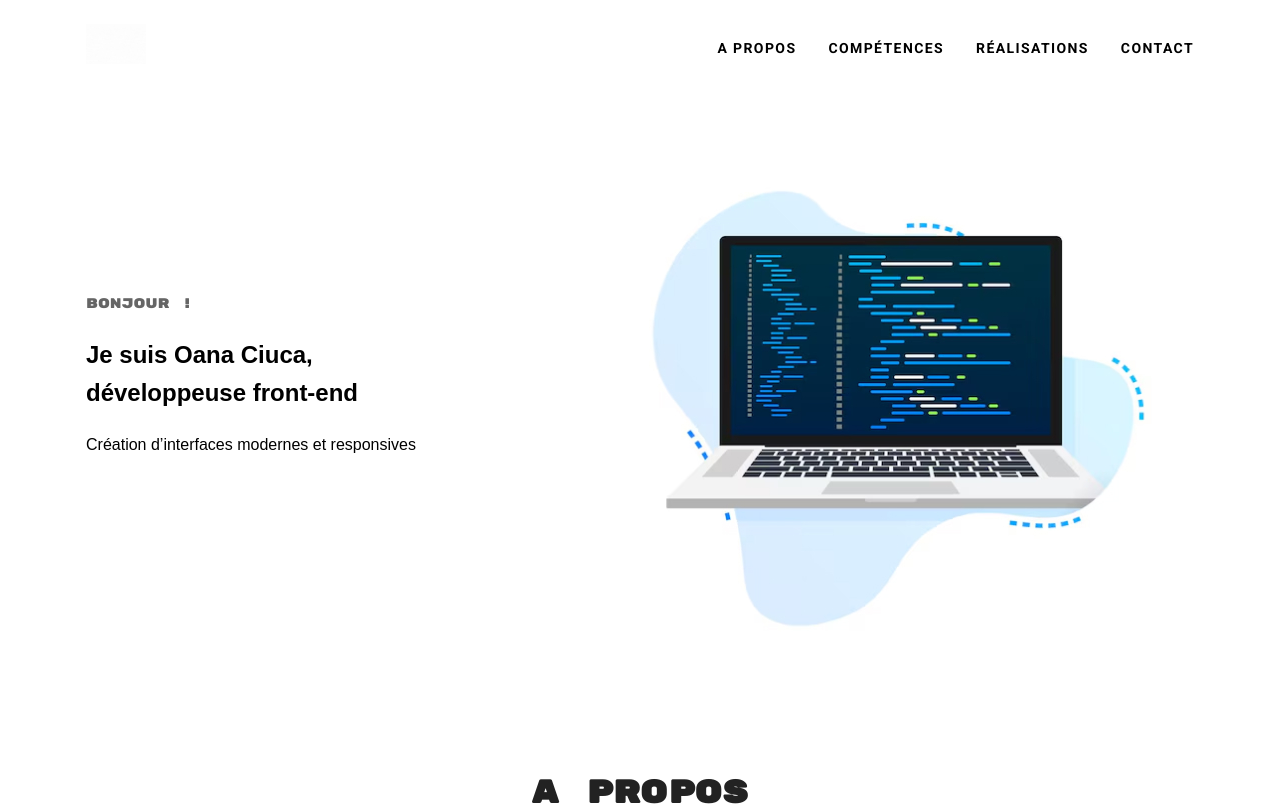
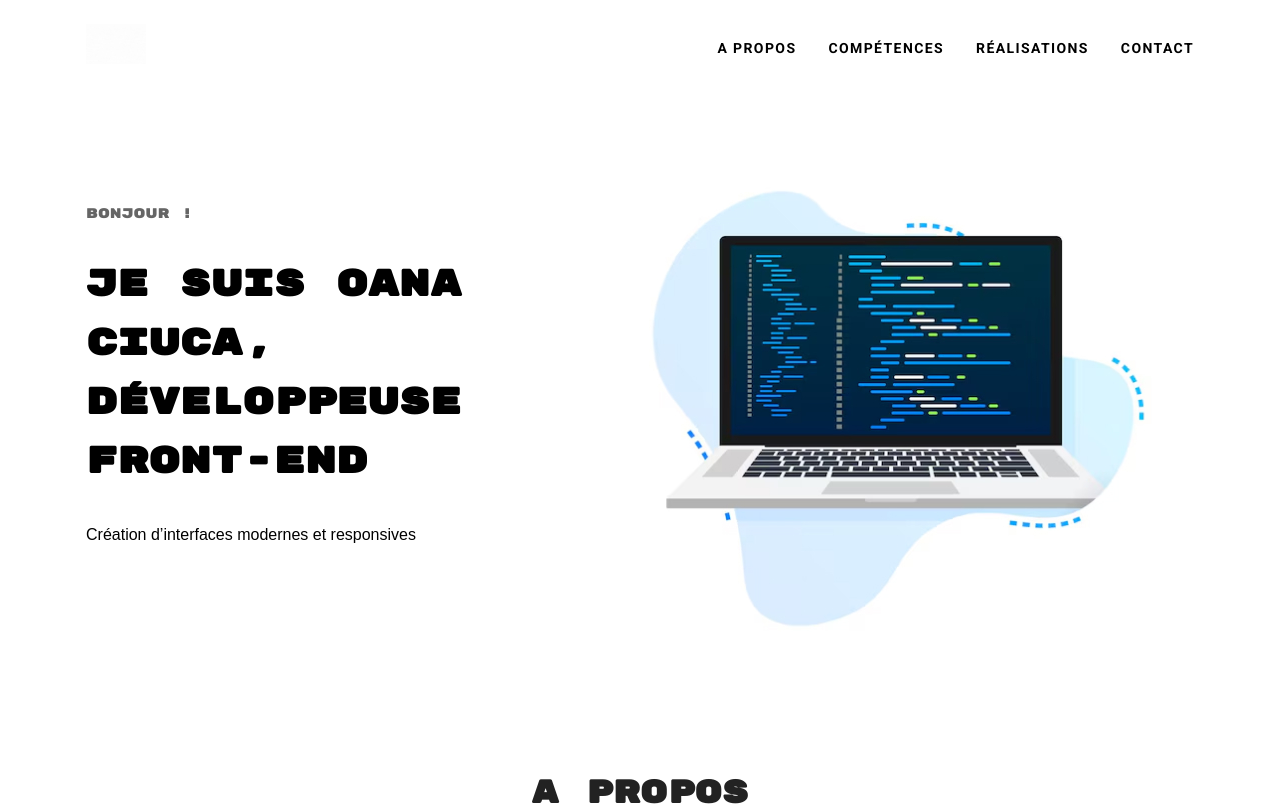
Before and after one commit to oanaciuca/Portfolio, a React (Vite) app: page / in a window 1280 px wide. Shown: the top 806 px of the page. Built offline with nearby package versions, Linux system fonts and the light colour scheme; a web font is replaced by a local one.

Commit message:
css h1 size

```diff
--- a/src/index.css
+++ b/src/index.css
@@ -93,6 +93,9 @@ body {
 /* Banner */
 .banner {
   background-color: #fff;
+  display: flex;
+  align-items: center;
+  flex-direction: row;
 }
 
 .banner-container {
@@ -102,8 +105,14 @@ body {
   display: flex;
   align-items: center;
   justify-content: space-between;
-  gap: 2rem;
+  gap: 3rem;
 }
+
+.banner h1 {
+  font-family: var(--font-heading);
+  font-size: 2.3rem;
+}
+
 .banner-pretitle {
   font-family: var(--font-heading);
   font-size: 0.875rem;
```
